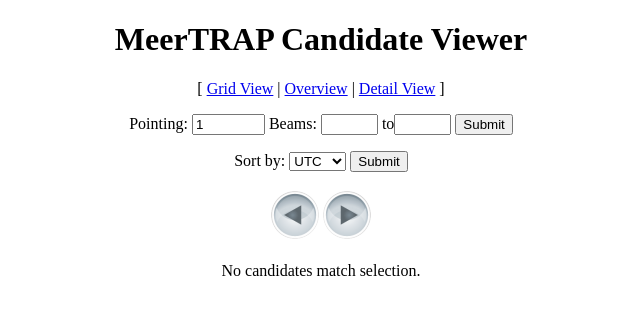
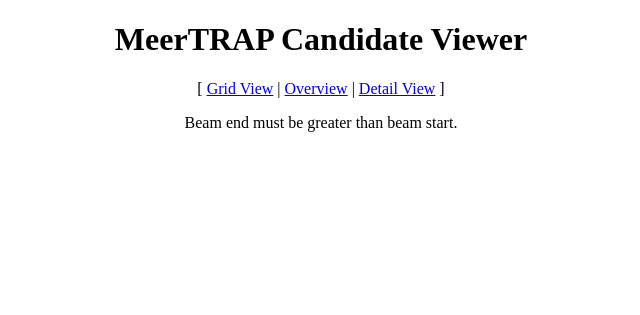
Before and after one commit to fjankowsk/candidate_website, a PHP site: page /index.php in a window 1280 px wide. Shown: the top 315 px of the page, without its empty margins (319-959 px from the left). Run offline with PHP 8.4, Linux system fonts and the light colour scheme; the visitor is signed in with stand-in values (Sample User, id 1); data that the repository does not hold is empty.

Commit message:
Figure out beam start and end and save them in session cookies.

```diff
--- a/html/selectform.php
+++ b/html/selectform.php
@@ -1,6 +1,6 @@
 <?php
 
-// figure out pointing and beams
+// figure out pointing
 if ( isset($_GET['pointing']) ) {
   $raw_pointing = $_GET['pointing'];
 } elseif ( isset($_SESSION['pointing']) ) {
@@ -9,9 +9,11 @@ if ( isset($_GET['pointing']) ) {
   $raw_pointing = null;
 }
 
+$filter_opts = array("options" => array("min_range"=>1));
+
 if ( $raw_pointing == null ) {
     $pointing = null;
-} elseif ( !filter_var($raw_pointing, FILTER_VALIDATE_INT) === false ) {
+} elseif ( filter_var($raw_pointing, FILTER_VALIDATE_INT, $filter_opts) ) {
     $pointing = filter_var($raw_pointing, FILTER_SANITIZE_NUMBER_INT);
 } else {
     die("Pointing is invalid.");
@@ -20,15 +22,67 @@ if ( $raw_pointing == null ) {
 // save pointing in session cookie
 $_SESSION['pointing'] = $pointing;
 
+// figure out beam_start
+if ( isset($_GET['beam_start']) ) {
+  $raw_beam_start = $_GET['beam_start'];
+} elseif ( isset($_SESSION['beam_start']) ) {
+  $raw_beam_start = $_SESSION['beam_start'];
+} else {
+  $raw_beam_start = null;
+}
+
+$filter_opts = array("options" => array("min_range"=>1, "max_range"=>400));
+
+if ( $raw_beam_start == null ) {
+    $beam_start = null;
+} elseif ( filter_var($raw_beam_start, FILTER_VALIDATE_INT, $filter_opts) ) {
+    $beam_start = filter_var($raw_beam_start, FILTER_SANITIZE_NUMBER_INT);
+} else {
+    die("Beam start is invalid.");
+}
+
+// figure out beam_end
+if ( isset($_GET['beam_end']) ) {
+    $raw_beam_end = $_GET['beam_end'];
+} elseif ( isset($_SESSION['beam_end']) ) {
+    $raw_beam_end = $_SESSION['beam_end'];
+} else {
+    $raw_beam_end = null;
+}
+
+$filter_opts = array("options" => array("min_range"=>1, "max_range"=>400));
+
+if ( $raw_beam_end == null ) {
+    $beam_end = null;
+} elseif ( filter_var($raw_beam_end, FILTER_VALIDATE_INT, $filter_opts) ) {
+    $beam_end = filter_var($raw_beam_end, FILTER_SANITIZE_NUMBER_INT);
+} else {
+    die("Beam end is invalid.");
+}
+
+// sanity check beam start and end
+if ( ($beam_start != null) && ($beam_end != null) ){
+    if ( $beam_start < $beam_end ) {
+    } else {
+        die("Beam end must be greater than beam start.");
+    }
+}
+
+// save beam start and end in session cookie
+$_SESSION['beam_start'] = $beam_start;
+$_SESSION['beam_end'] = $beam_end;
+
 // select form
 echo "<form>\n";
 echo "<label for='pointing'>Pointing:</label>\n";
 echo "<input type='text' name='pointing' id='pointing' size='6' maxlength='6' value='" . $pointing . "' />\n";
 
 echo "<label for='beam_start'>Beams:</label>\n";
-echo "<input type='text' name='beam_start' id='beam_start' size='4' maxlength='4' />\n";
+echo "<input type='text' name='beam_start' id='beam_start' size='4' maxlength='4' value='" .
+$beam_start . "' />\n";
 echo "to";
-echo "<input type='text' name='beam_end' id='beam_end' size='4' maxlength='4' />\n";
+echo "<input type='text' name='beam_end' id='beam_end' size='4' maxlength='4' value='" .
+$beam_end . "' />\n";
 echo "<input type='submit' value='Submit' />\n";
 echo "</form>\n";
 
```
